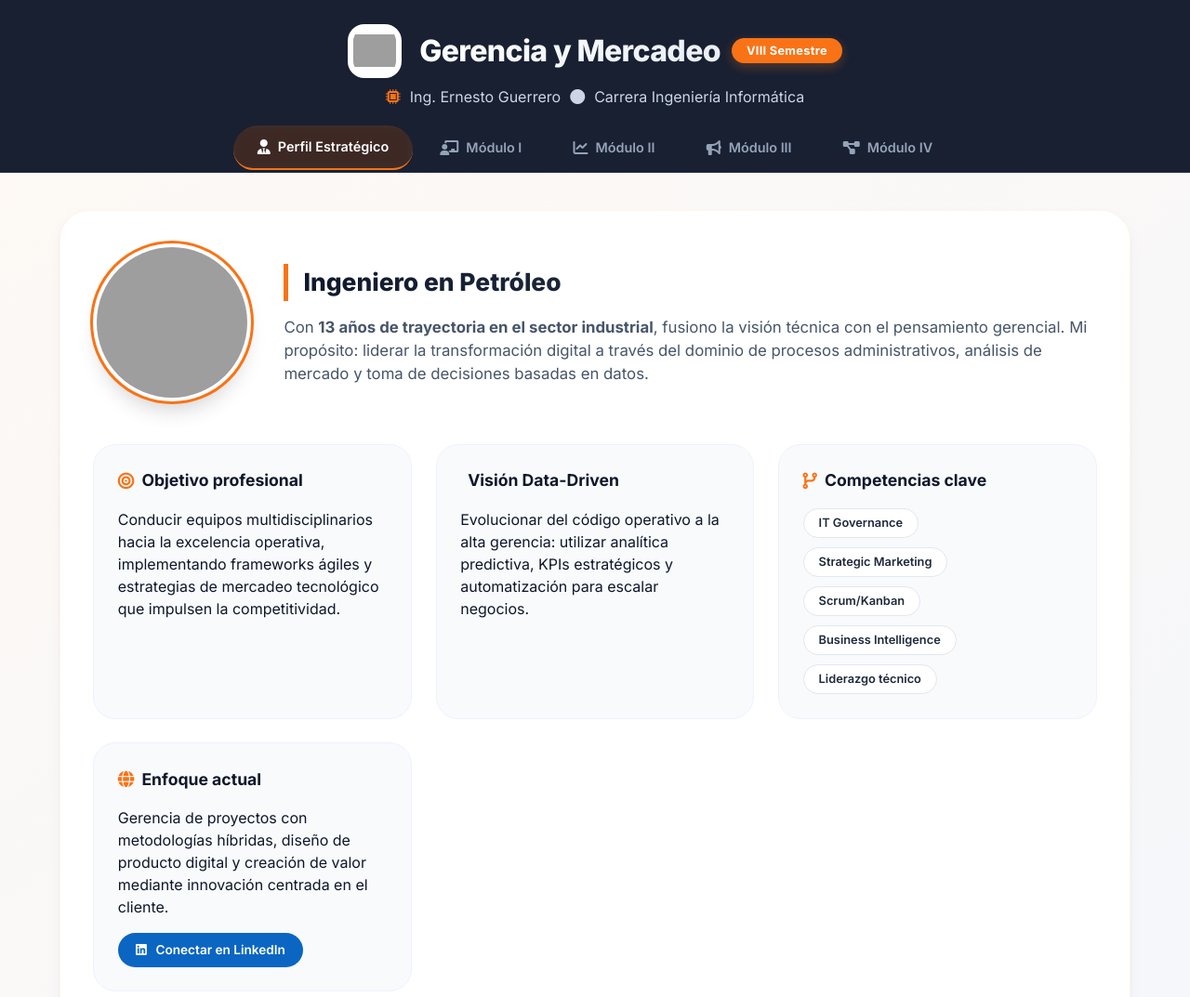
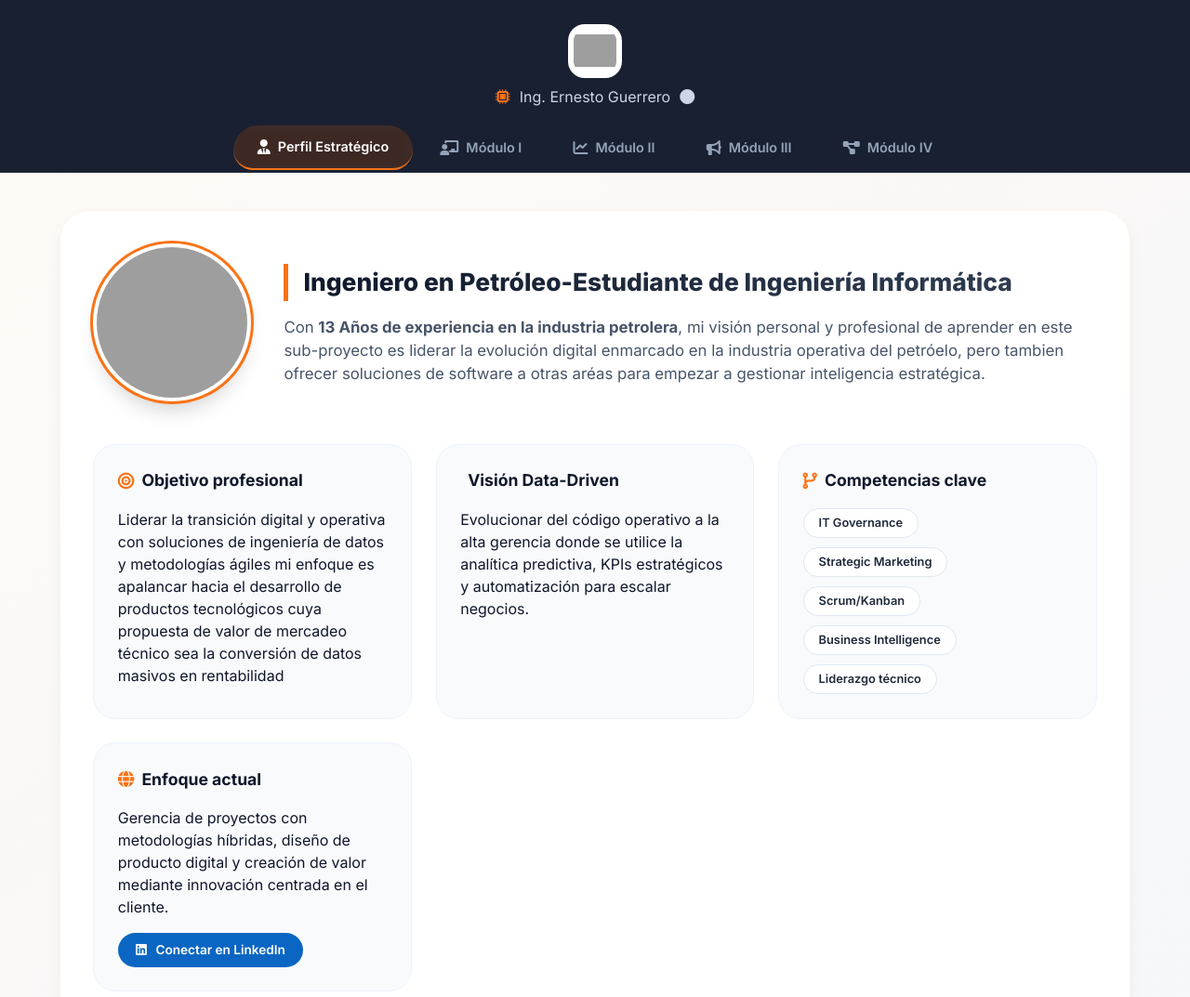
Before and after one commit to ERNESTOJGM/ERNESTOJGM.github.io, a plain HTML site: page index.html in a window 1280 px wide. Shown: the top 1073 px of the page at 93% size. Drawn offline with Linux system fonts and the light colour scheme; grey boxes are pictures that could not be loaded; some icons are missing.

Commit message:
Update title and content in index.html

```diff
--- a/index.html
+++ b/index.html
@@ -3,7 +3,7 @@
 <head>
     <meta charset="UTF-8">
     <meta name="viewport" content="width=device-width, initial-scale=1.0, viewport-fit=cover">
-    <title>Gerencia y Mercadeo · Portafolio Profesional</title>
+    <title>Gerencia y Mercadeo</title>
     <link href="https://fonts.googleapis.com/css2?family=Inter:opsz,wght@14..32,300;14..32,400;14..32,600;14..32,700;14..32,800&display=swap" rel="stylesheet">
     <link rel="stylesheet" href="https://cdnjs.cloudflare.com/ajax/libs/font-awesome/6.0.0-beta3/css/all.min.css">
     <link rel="stylesheet" href="style.css">
@@ -15,12 +15,11 @@
     <div class="header-content">
         <div class="logo-title">
             <img src="https://i.ibb.co/chHf3xz6/gerente-de-marketing-1-1.jpg" alt="Logo Gerencia y Mercadeo" class="header-logo">
-            <h1>Gerencia y Mercadeo <span class="badge">VIII Semestre</span></h1>
+
         </div>
         <p class="subtitle">
             <i class="fas fa-microchip"></i> Ing. Ernesto Guerrero
             <i class="fas fa-circle separator-dot"></i>
-            Carrera Ingeniería Informática
         </p>
     </div>
     <nav>
@@ -42,21 +41,21 @@
                     <img src="https://i.ibb.co/b5nMbJfw/CEO-EG-Solutions.jpg" alt="Ing. Ernesto Guerrero" class="profile-photo">
                 </div>
                 <div class="profile-title">
-                    <h2>Ingeniero en Petróleo</h2>
+                    <h2>Ingeniero en Petróleo-Estudiante de Ingeniería Informática</h2>
                     <p class="intro-text">
-                        Con <strong>13 años de trayectoria en el sector industrial</strong>, fusiono la visión técnica con el pensamiento gerencial.
-                        Mi propósito: liderar la transformación digital a través del dominio de procesos administrativos, análisis de mercado y toma de decisiones basadas en datos.
+                        Con <strong>13 Años de experiencia en la industria petrolera</strong>, mi visión personal y profesional de aprender en este sub-proyecto es
+                        liderar la evolución digital enmarcado en la industria operativa del petróelo, pero tambien ofrecer soluciones de software a otras aréas para empezar a gestionar inteligencia estratégica.
                     </p>
                 </div>
             </div>
             <div class="info-grid">
                 <div class="info-item">
                     <strong><i class="fas fa-bullseye"></i> Objetivo profesional</strong>
-                    <p>Conducir equipos multidisciplinarios hacia la excelencia operativa, implementando frameworks ágiles y estrategias de mercadeo tecnológico que impulsen la competitividad.</p>
+                    <p>Liderar la transición digital y operativa con soluciones de ingeniería de datos y metodologías ágiles mi enfoque es apalancar hacia el desarrollo de productos tecnológicos cuya propuesta de valor de mercadeo técnico sea la conversión de datos masivos en rentabilidad</p>
                 </div>
                 <div class="info-item">
                     <strong><i class="fas fa-chart-simple"></i> Visión Data-Driven</strong>
-                    <p>Evolucionar del código operativo a la alta gerencia: utilizar analítica predictiva, KPIs estratégicos y automatización para escalar negocios.</p>
+                    <p>Evolucionar del código operativo a la alta gerencia donde se utilice la analítica predictiva, KPIs estratégicos y automatización para escalar negocios.</p>
                 </div>
                 <div class="info-item">
                     <strong><i class="fas fa-code-branch"></i> Competencias clave</strong>
```
